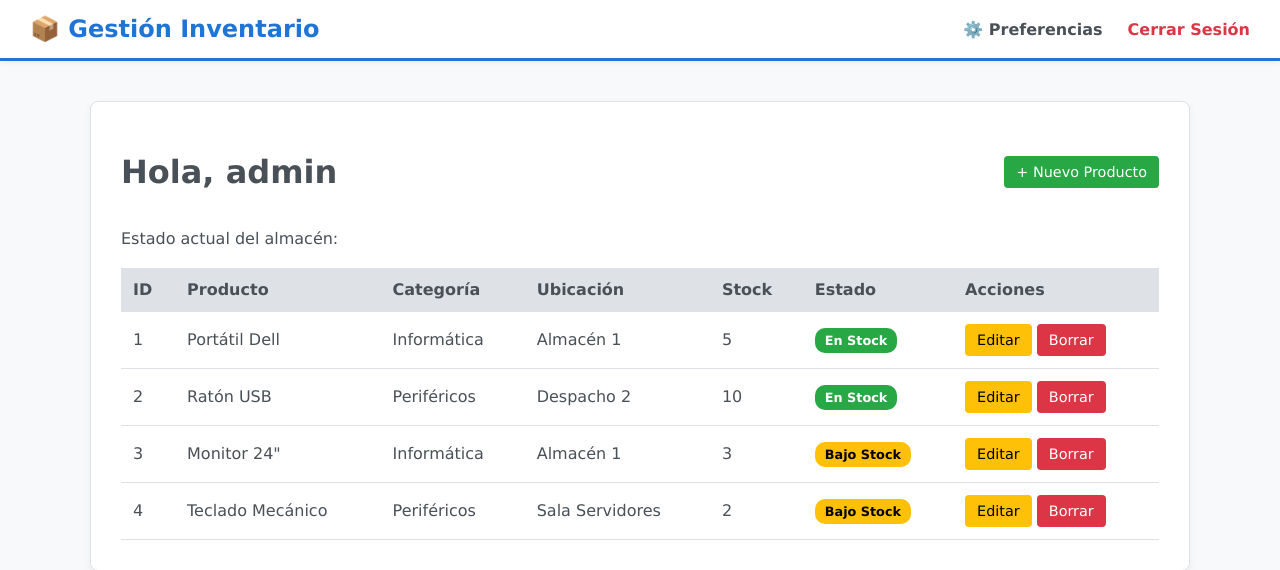
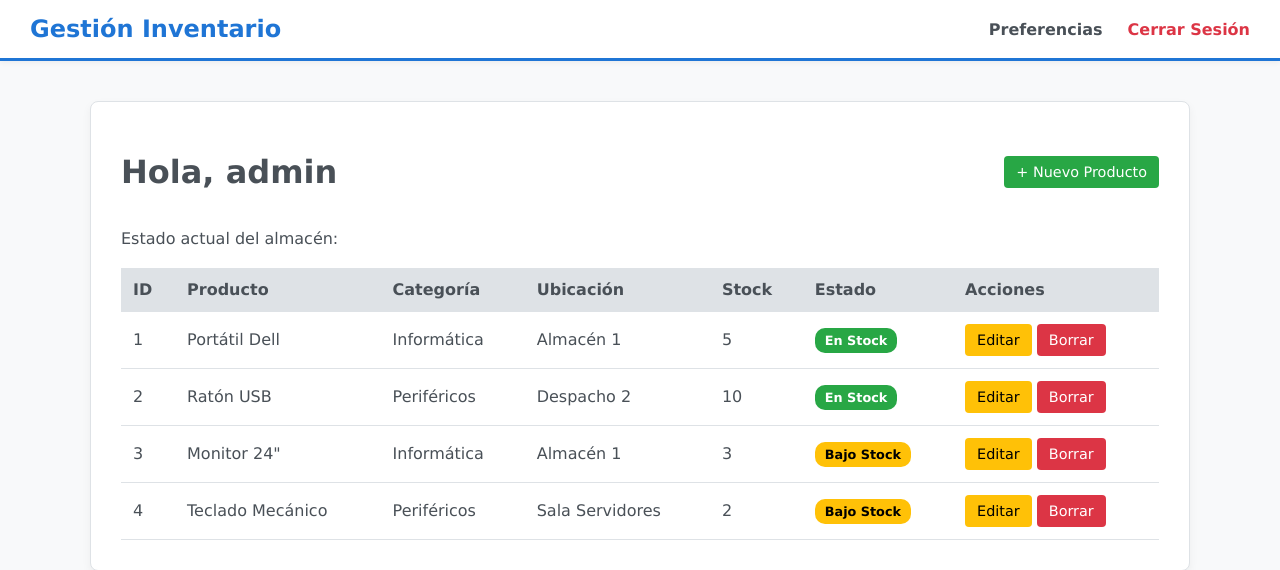
Before and after one commit to hdzomber05555/proyecto_iw, a PHP site: page / in a window 1280 px wide. Shown: the top 570 px of the page. Run offline with PHP 8.4, Linux system fonts and the light colour scheme; a user stored in the database is signed in; data comes from the database, SQL or seed files in the repository.

Commit message:
actualizado

```diff
--- a/public/index.php
+++ b/public/index.php
@@ -33,9 +33,9 @@ $items = $stmt->fetchAll();
 <body>
 
     <nav class="navbar">
-        <a href="index.php" class="navbar-brand">📦 Gestión Inventario</a>
+        <a href="index.php" class="navbar-brand"> Gestión Inventario</a>
         <div class="nav-links">
-            <a href="preferencias.php">⚙️ Preferencias</a> <a href="logout.php" style="color: #dc3545;">Cerrar Sesión</a>
+            <a href="preferencias.php"> Preferencias</a> <a href="logout.php" style="color: #dc3545;">Cerrar Sesión</a>
         </div>
     </nav>
 
```
